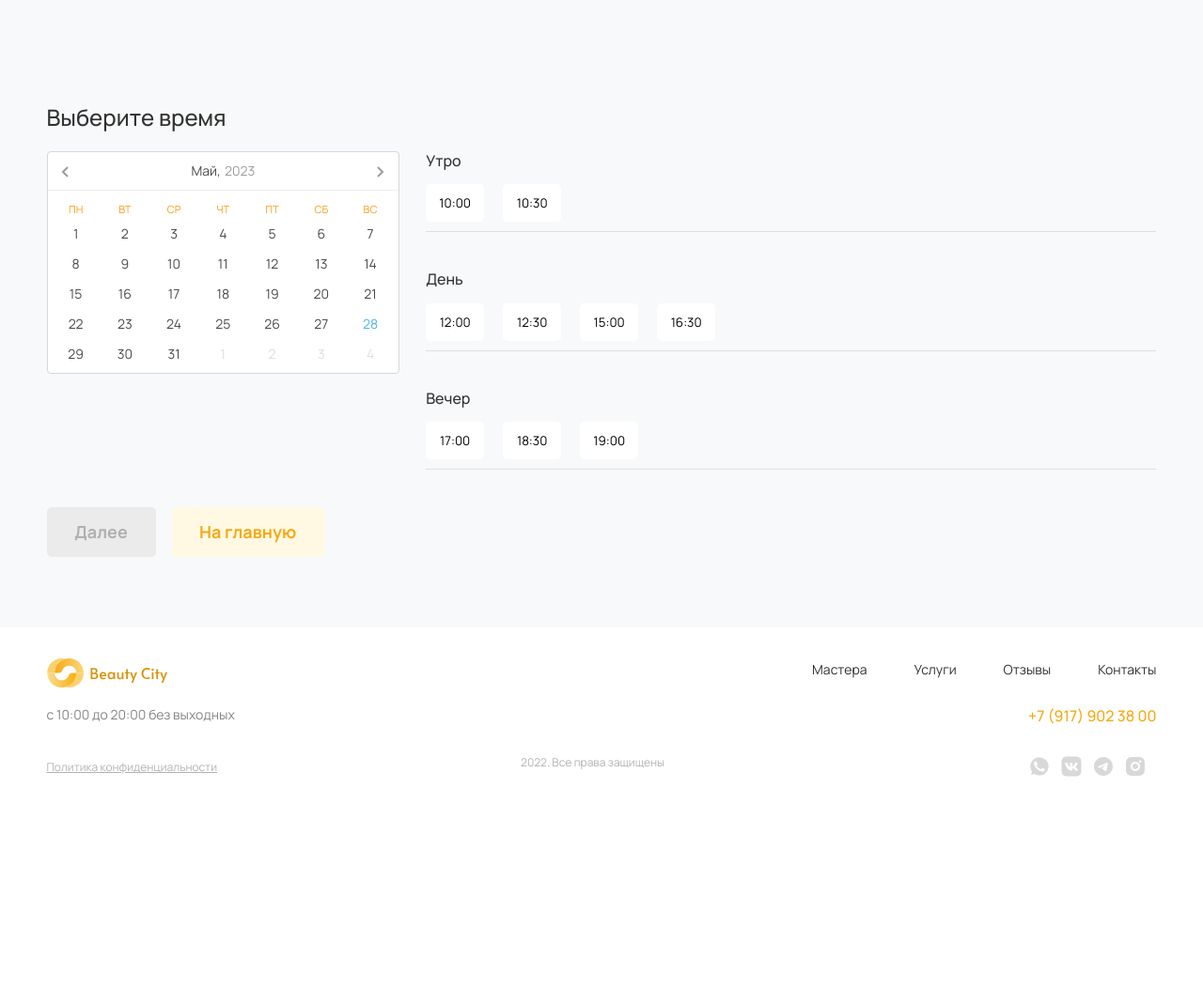
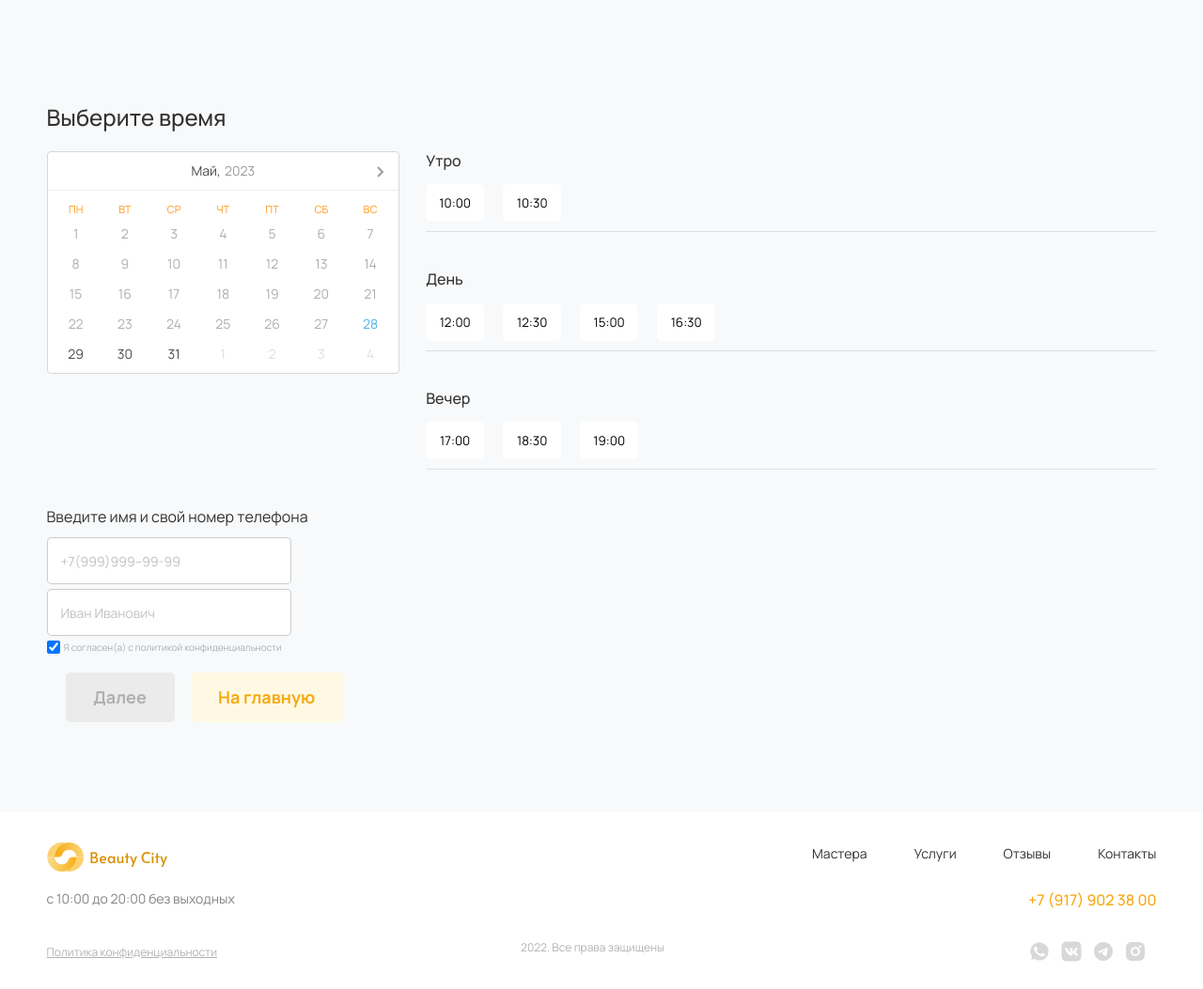
Before and after one commit to Nebulawalker/beauty-city-site, a Django app: template templates/service.html in a window 1280 px wide. Shown: the part 475-1528 px from the top of the page at 94% size. Before the commit the page ends 1302 px from the top, so only its background shows below. Run offline with Django 4.2, Linux system fonts and the light colour scheme; the template is opened without the code that fills it: values that come from a table or form of the project are taken from there, others are empty; tables that the repository leaves empty hold one stand-in row (values such as "Sample post"); grey boxes marked "Sample" are stand-in pictures; parts of the project's set-up code (start-up, migrations or seed data) failed here and were passed over.

Commit message:
Добавлена форма в service.html

```diff
--- a/beauty_city_site/urls.py
+++ b/beauty_city_site/urls.py
@@ -24,7 +24,7 @@ from django.conf import settings
 
 urlpatterns = [
     path('', views.index, name='Главная'),
-    path('service.html', views.service, name='service'),
+    path('service', views.service, name='service'),
     path('serviceFinally.html', views.service_finally, name='service_finally'),
     path('admin/', admin.site.urls),
     path('__debug__/', include('debug_toolbar.urls')),
--- a/site_reception/views.py
+++ b/site_reception/views.py
@@ -1,5 +1,6 @@
 from django.shortcuts import render
 from .orm_commands import get_saloons, get_masters, get_services, get_reviews
+from pprint import pprint
 
 
 def index(request):
@@ -37,6 +38,10 @@ def service_finally(request):
     return render(request, 'serviceFinally.html')
 
 def service(request):
+
+    if request.method == 'POST':
+        print(request.POST['date'])
+        pprint(request.POST)
     context = {
         'masters': get_masters(),
         'saloon': get_saloons()[0],
--- a/static/js/main.js
+++ b/static/js/main.js
@@ -125,7 +125,12 @@ $(document).ready(function() {
 		$('#mobMenu').hide()
 	})
 
-	new AirDatepicker('#datepickerHere')
+	// new AirDatepicker('#datepickerHere')
+
+	new AirDatepicker('#datepickerHere', {
+		minDate: new Date(),
+		inline: true
+	})
 
 	var acc = document.getElementsByClassName("accordion");
 	var i;
@@ -311,7 +316,7 @@ $(document).ready(function() {
 
 		}
 
-		$(this).parent().parent().find('> button.active').addClass('selected').text(thisName + '  ' +thisAddress)
+		$(this).parent().parent().find('> button.active').addClass('selected').text(thisName + '  ' +thisAddress).value(thisName)
 		setTimeout(() => {
 			$(this).parent().parent().find('> button.active').click()
 		}, 200)
@@ -338,7 +343,7 @@ $(document).ready(function() {
 
 
 
-	// 	console.log($('.service__masters > .panel').attr('data-masters'))
+		console.log($('.service__masters > .panel').attr('data-masters'))
 	// if($('.service__salons .accordion.selected').text() === "BeautyCity Пушкинская  ул. Пушкинская, д. 78А") {
 	// }
 
--- a/templates/index.html
+++ b/templates/index.html
@@ -37,7 +37,7 @@
 								  довольных клиентов
 							  </p>
 						  </div>
-						  <a href="service.html"><button class="banner__btn">Записаться</button></a>
+						  <a href="service"><button class="banner__btn">Записаться</button></a>
 					  </div>
 				  </div>
 				  <div class="col-md-12 col-lg-5">
--- a/templates/service.html
+++ b/templates/service.html
@@ -21,6 +21,8 @@
 
 
 {% block content %}
+<form method="post" enctype="multipart/form-data">
+{% csrf_token %}
     <section id="service">
         <div class="container">
             <div class="service">
@@ -32,44 +34,44 @@
                     <button class="service__btn btn">Запись по телефону</button>
                 </div>
 
-				<form action="#" class="service__form">
-
-					<div class="service__form_block service__salons">
+                    <div class="">
                         <button class="accordion">(Выберите салон)</button>
                         <div class="panel">
                           <div class="accordion__block fic">
                               <div class="accordion__block_intro">{{ saloon.title }}</div>
                               <div class="accordion__block_address">{{ saloon.address }}</div>
+
                           </div>
                         </div>
                     </div>
 
-					<div class="service__form_block service__services">
+                    <div class="">
                         <button class="accordion">(Выберите услугу)</button>
                         <div class="panel">
                             {% for service in services %}
                                 <div class="accordion__block fic">
-									<div class="accordion__block_intro">{{ service.title }}</div>
+                                    <div class="accordion__block_intro">{{ service.title }} </div>
                                     <div class="accordion__block_address">{{ service.price }}</div>
                                 </div>
                             {% endfor %}
                         </div>
                     </div>
 
-					<div class="service__form_block service__masters">
+                    <div class="">
                         <button class="accordion">(Выберите мастера)</button>
                         <div class="panel">
                             {% for master in masters %}
                                 <div class="accordion__block fic">
                                     <img src="{{ master.photo.url }}" alt="avatar" class="accordion__block_img">
                                     <div class="accordion__block_intro">{{ master.name }}</div>
-									<div class="accordion__block_address">{{ service.price }}</div>
+                                    <input type='text' name='master' value = '{{ master.name }}' hidden="True" style="margin-bottom: 20px;"/>
+
                                 </div>
                             {% endfor %}
                         </div>
                     </div>
 
-				</form>
+
             </div>
         </div>
     </section>
@@ -80,7 +82,7 @@
                 <div class="time__block">
                     <div class="row">
                         <div class="col-md-4">
-							<div id="datepickerHere"></div>
+                            <input type='text' name='date' id='datepickerHere' hidden="True" style="margin-bottom: 20px;"/>
                         </div>
                         <div class="col-md-8">
                             <div class="time__elems">
@@ -112,10 +114,25 @@
                         </div>
                     </div>
                 </div>
-				<div class="time__btns">
+
+                <div class="">
+                    <p class="popup__text authPopup__text">Введите имя и свой номер телефона</p>
+                        <div class="">
+                            <input type="text" name="phone" class="contacts__form_iunput" placeholder="+7(999)999--99-99" required="">
+                        </div>
+                        <div class="">
+                            <input type="text" name="name" class="contacts__form_iunput" placeholder="Иван Иванович" required="">
+                        </div>
+                        <div class="contacts__form_checkboxBlock fic">
+                            <input type="checkbox" class="contacts__form_checkbox" checked="">
+                            <span class="contacts__form_checkboxBlock__intro">Я согласен(а) с политикой конфиденциальности</span>
+                        </div>
+                </div>
+
+                <div class="time__btns" style="margin: 20px;">
                     <div class="row">
                         <div class="col-md-12">
-							<button  class="time__btns_next">Далее</button>
+                            <button type="submit" class="time__btns_next">Далее</button>
                             <button  class="time__btns_home">На главную</button>
                         </div>
                     </div>
@@ -123,6 +140,7 @@
             </div>
         </div>
     </section>
+</form>
 {% endblock %}
 
 {% block scripts %}
```
Lines whose indentation alone changed are shown as unchanged.
